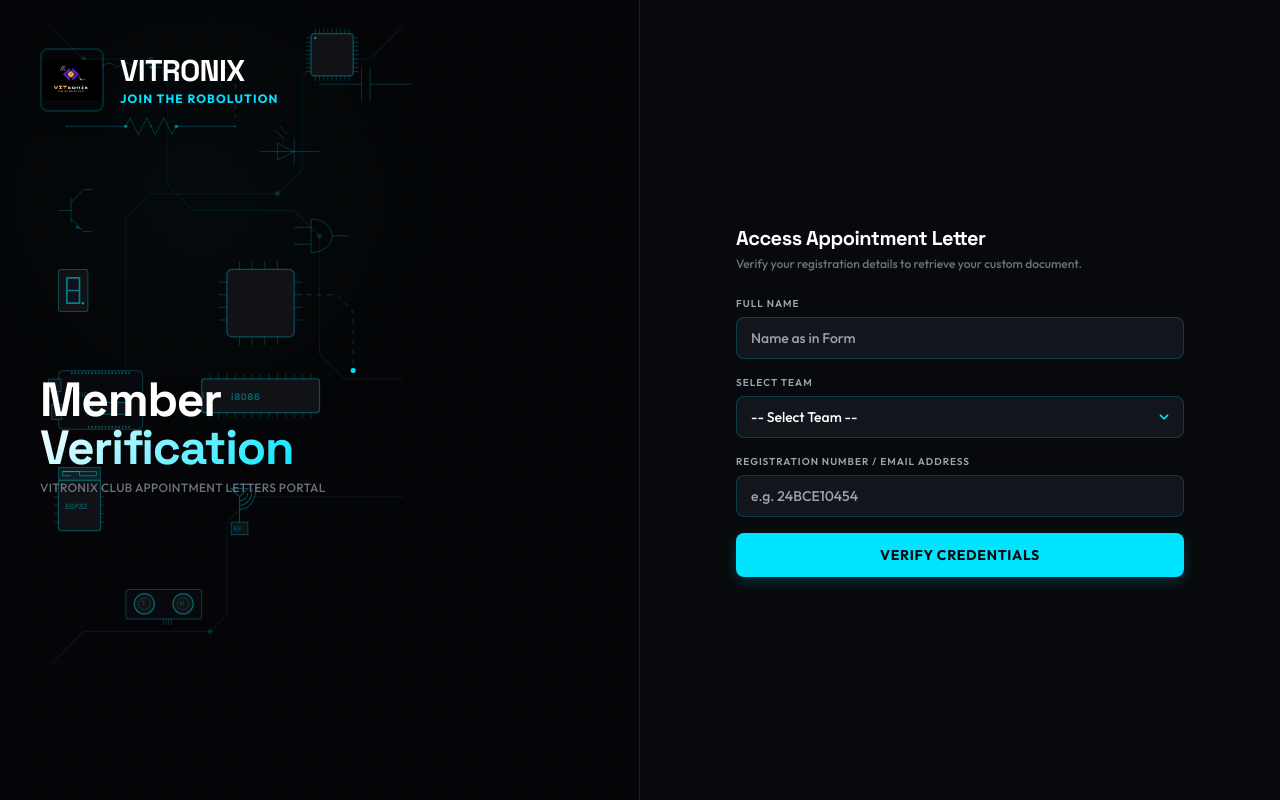
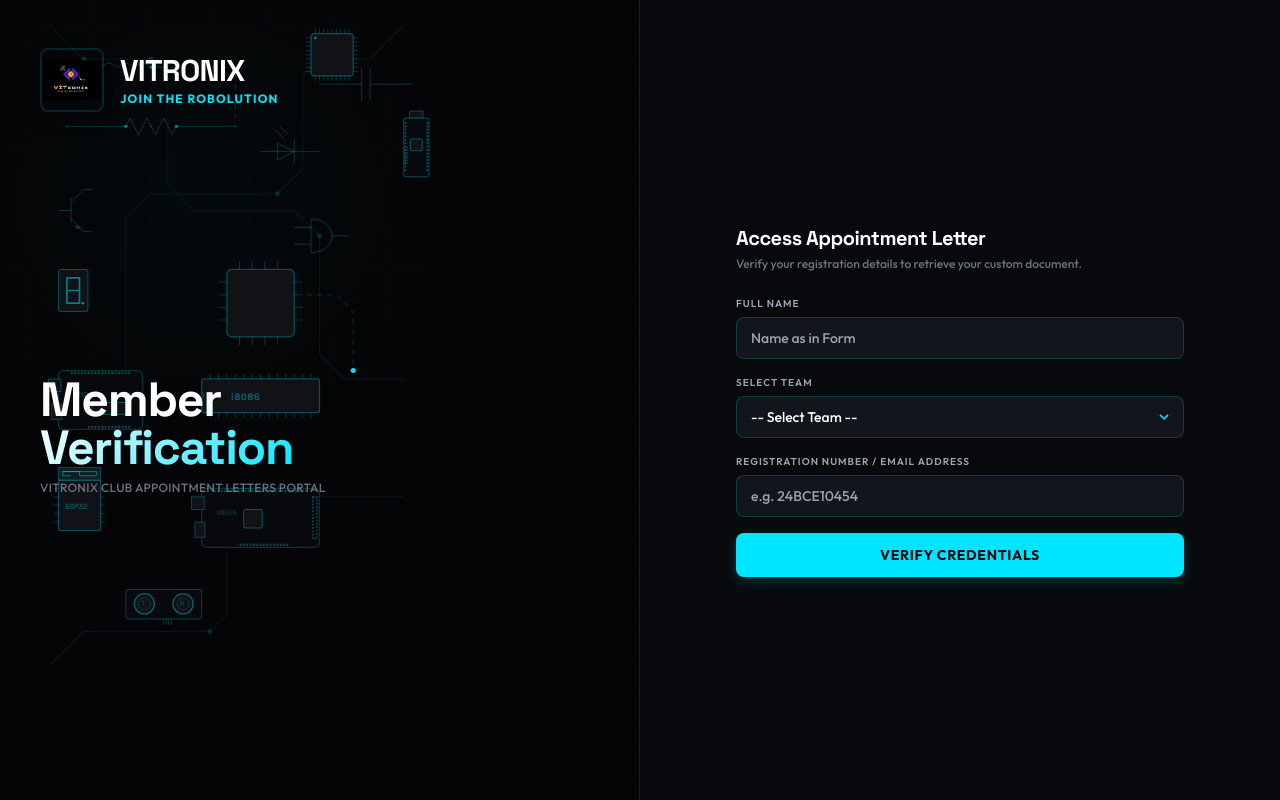
Before and after one commit to bitbroke/Appointment-Letter-Portal, a FastAPI app: page / in a window 1280 px wide. Run offline with FastAPI, Linux system fonts and the light colour scheme; data that the repository does not hold is empty; some libraries are stand-ins or nearby versions.

Commit message:
style: add Arduino Nano and Arduino Mega schematic outlines to left column background doodles

```diff
--- a/templates/index.html
+++ b/templates/index.html
@@ -306,6 +306,39 @@
                 <!-- Header pins -->
                 <path d="M 45 35 V 42 M 48 35 V 42 M 51 35 V 42 M 54 35 V 42" class="schematic-bg" />
             </g>
+
+            <!-- Arduino Nano -->
+            <g transform="translate(450, 140)" class="mobile-hide-doodle">
+                <rect x="0" y="0" width="30" height="70" rx="3" fill="#08090c" stroke="#00e5ff" stroke-opacity="0.3" stroke-width="1.2"/>
+                <!-- Mini USB Port -->
+                <rect x="7" y="-8" width="16" height="8" fill="#101216" stroke="#00e5ff" stroke-opacity="0.3"/>
+                <!-- Main IC (ATMega328P QFN) -->
+                <rect x="8" y="25" width="14" height="14" rx="1" fill="#101216" stroke="#00e5ff" stroke-opacity="0.4"/>
+                <!-- Pin headers left and right -->
+                <line x1="2" y1="5" x2="2" y2="65" stroke="#00e5ff" stroke-opacity="0.3" stroke-dasharray="2, 2" stroke-width="2.5"/>
+                <line x1="28" y1="5" x2="28" y2="65" stroke="#00e5ff" stroke-opacity="0.3" stroke-dasharray="2, 2" stroke-width="2.5"/>
+                <text x="5" y="55" fill="#00e5ff" fill-opacity="0.2" font-size="7" font-weight="bold" transform="rotate(-90, 5, 55)">NANO</text>
+            </g>
+
+            <!-- Arduino Mega -->
+            <g transform="translate(210, 580)" class="mobile-hide-doodle">
+                <!-- Long PCB base -->
+                <rect x="0" y="0" width="140" height="70" rx="6" fill="#08090c" stroke="#00e5ff" stroke-opacity="0.2" stroke-width="1.5"/>
+                <!-- USB Port -->
+                <rect x="-12" y="10" width="15" height="15" fill="#101216" stroke="#00e5ff" stroke-opacity="0.3"/>
+                <!-- Power Jack -->
+                <rect x="-8" y="40" width="12" height="18" fill="#101216" stroke="#00e5ff" stroke-opacity="0.3"/>
+                <!-- ATmega2560 main chip (large square QFP) -->
+                <rect x="50" y="25" width="22" height="22" rx="2" fill="#101216" stroke="#00e5ff" stroke-opacity="0.4"/>
+                <!-- Digital Headers (top long) -->
+                <line x1="15" y1="3" x2="125" y2="3" stroke="#00e5ff" stroke-opacity="0.3" stroke-dasharray="2, 2" stroke-width="3"/>
+                <!-- Double Header Block (Right edge) -->
+                <rect x="132" y="10" width="5" height="50" fill="none" stroke="#00e5ff" stroke-opacity="0.3" stroke-dasharray="2, 2" stroke-width="2"/>
+                <!-- Analog Headers (bottom) -->
+                <line x1="45" y1="67" x2="105" y2="67" stroke="#00e5ff" stroke-opacity="0.3" stroke-dasharray="2, 2" stroke-width="3"/>
+                <!-- Label -->
+                <text x="18" y="32" fill="#00e5ff" fill-opacity="0.2" font-family="sans-serif" font-size="8" font-weight="bold">MEGA</text>
+            </g>
         </svg>
 
         <!-- Top Header -->
```
